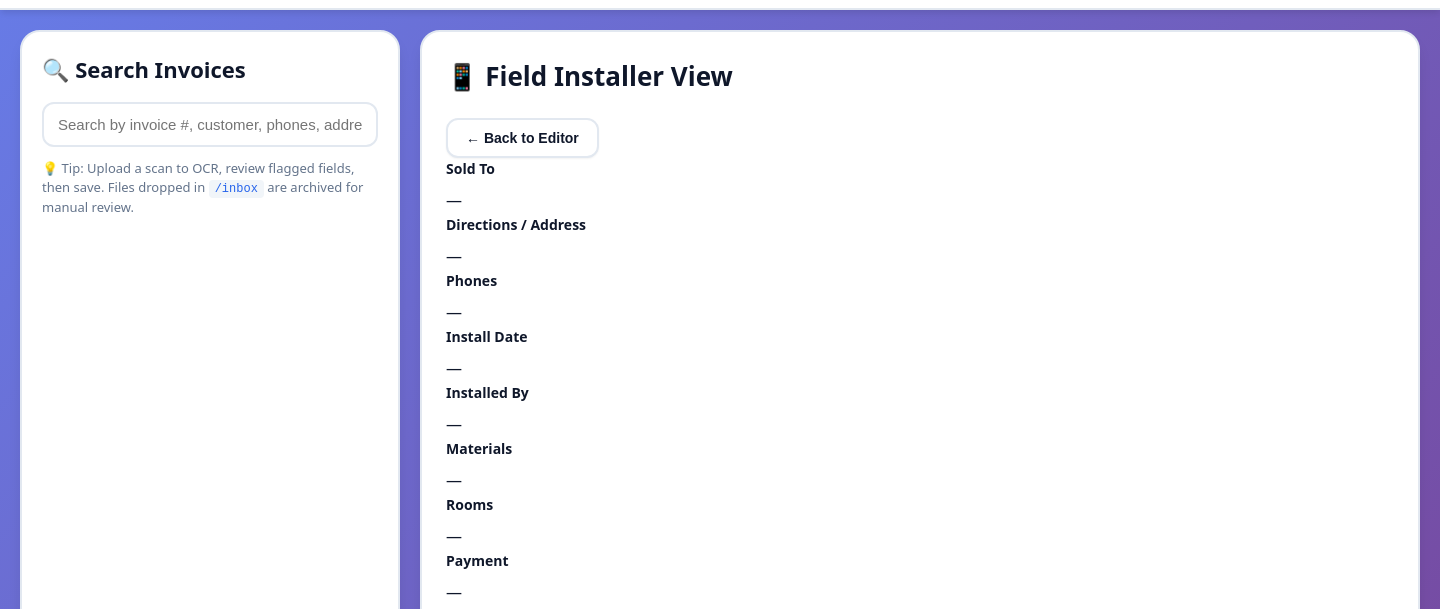
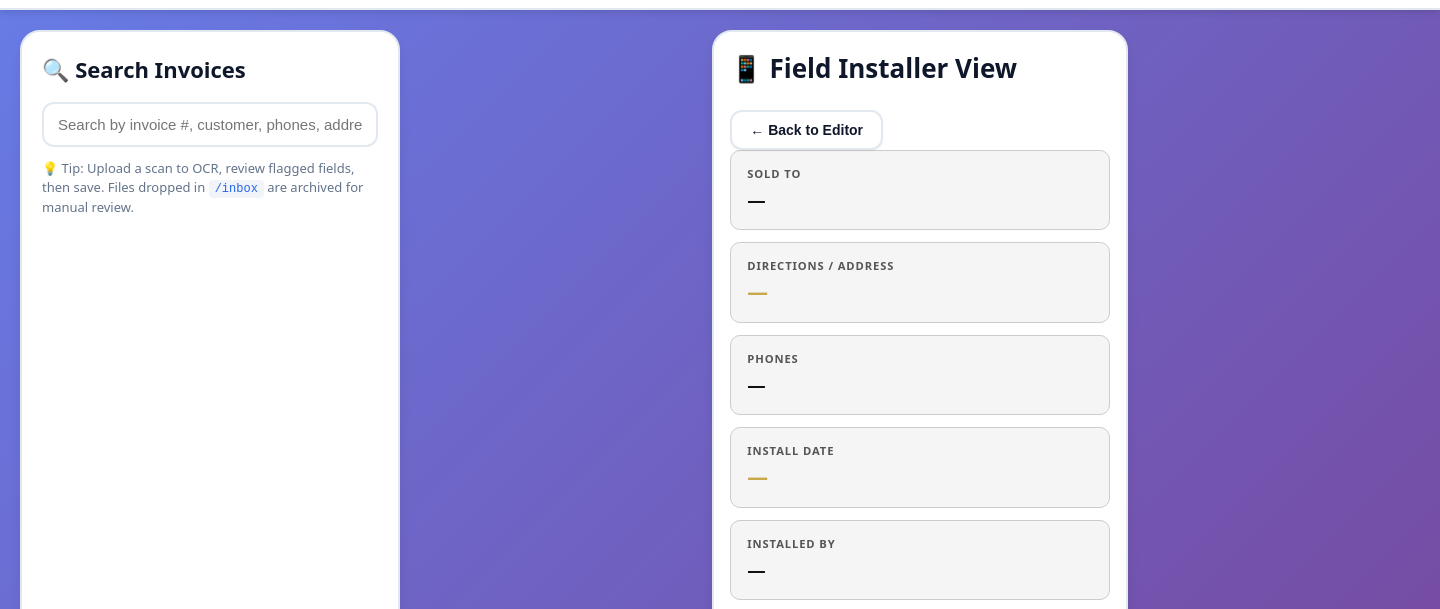
Before and after one commit to officialinspire/C-R-Customer-Manager, an Electron app: page cr-customer-manager/public/index.html in a window 1440 px wide. Both pictures are taken after a click on the button "📱 Installer View". Shown: the part 128-737 px from the top of the page. Drawn offline with Linux system fonts and the light colour scheme; no server answers.

Commit message:
Optimize installer panel for mobile readability

```diff
--- a/cr-customer-manager/public/index.html
+++ b/cr-customer-manager/public/index.html
@@ -217,7 +217,7 @@
         </details>
       </div>
 
-      <section id="installerPanel" class="panel hidden">
+      <section id="installerPanel" class="panel hidden installer-panel">
         <div class="panelhead">
           <h1>📱 Field Installer View</h1>
         </div>
@@ -228,7 +228,7 @@
           <label>Sold To</label>
           <span id="i_sold_to">—</span>
         </div>
-        <div class="installer-field">
+        <div class="installer-field highlight">
           <label>Directions / Address</label>
           <span id="i_directions">—</span>
         </div>
@@ -236,7 +236,7 @@
           <label>Phones</label>
           <span id="i_phones">—</span>
         </div>
-        <div class="installer-field">
+        <div class="installer-field highlight">
           <label>Install Date</label>
           <span id="i_install_date">—</span>
         </div>
@@ -261,7 +261,7 @@
           <span id="i_notes">—</span>
         </div>
 
-        <div class="installerBtns">
+        <div class="installerBtns installer-actions">
           <button id="btnPdf2" class="btn">🖨️ Print Work Order Form</button>
           <button id="btnOpenScan2" class="btn">📷 View Scan</button>
         </div>
--- a/cr-customer-manager/public/styles.css
+++ b/cr-customer-manager/public/styles.css
@@ -289,6 +289,58 @@ label{
   min-width: 200px;
   padding: 16px 24px;
   font-size: 16px;
+}
+
+/* === INSTALLER VIEW — MOBILE OPTIMIZED === */
+.installer-panel {
+  padding: 16px;
+  max-width: 600px;
+  margin: 0 auto;
+}
+.installer-field {
+  background: #1e1e2e;
+  border: 1px solid #444;
+  border-radius: 10px;
+  padding: 14px 16px;
+  margin-bottom: 12px;
+}
+.installer-field label {
+  display: block;
+  font-size: 0.7rem;
+  text-transform: uppercase;
+  letter-spacing: 0.08em;
+  color: #888;
+  margin-bottom: 4px;
+}
+.installer-field span {
+  font-size: 1.15rem;
+  font-weight: 600;
+  color: #f0f0f0;
+  word-break: break-word;
+  line-height: 1.4;
+}
+.installer-field.highlight span { color: #c9a84c; font-size: 1.3rem; }
+.installer-actions {
+  display: flex;
+  gap: 10px;
+  flex-wrap: wrap;
+  margin-top: 16px;
+}
+.installer-actions .btn { flex: 1; min-width: 140px; padding: 14px; font-size: 1rem; }
+
+/* High contrast for bright environments */
+@media (prefers-color-scheme: light) {
+  .installer-panel { background: #fff; }
+  .installer-field { background: #f5f5f5; border-color: #ccc; }
+  .installer-field span { color: #111; }
+  .installer-field label { color: #555; }
+}
+
+/* Large touch targets on mobile */
+@media (max-width: 768px) {
+  .installer-field span { font-size: 1.25rem; }
+  .topbar .actions { flex-wrap: wrap; gap: 6px; }
+  .topbar .actions .btn { font-size: 0.8rem; padding: 8px 10px; }
 }
 
 
```
